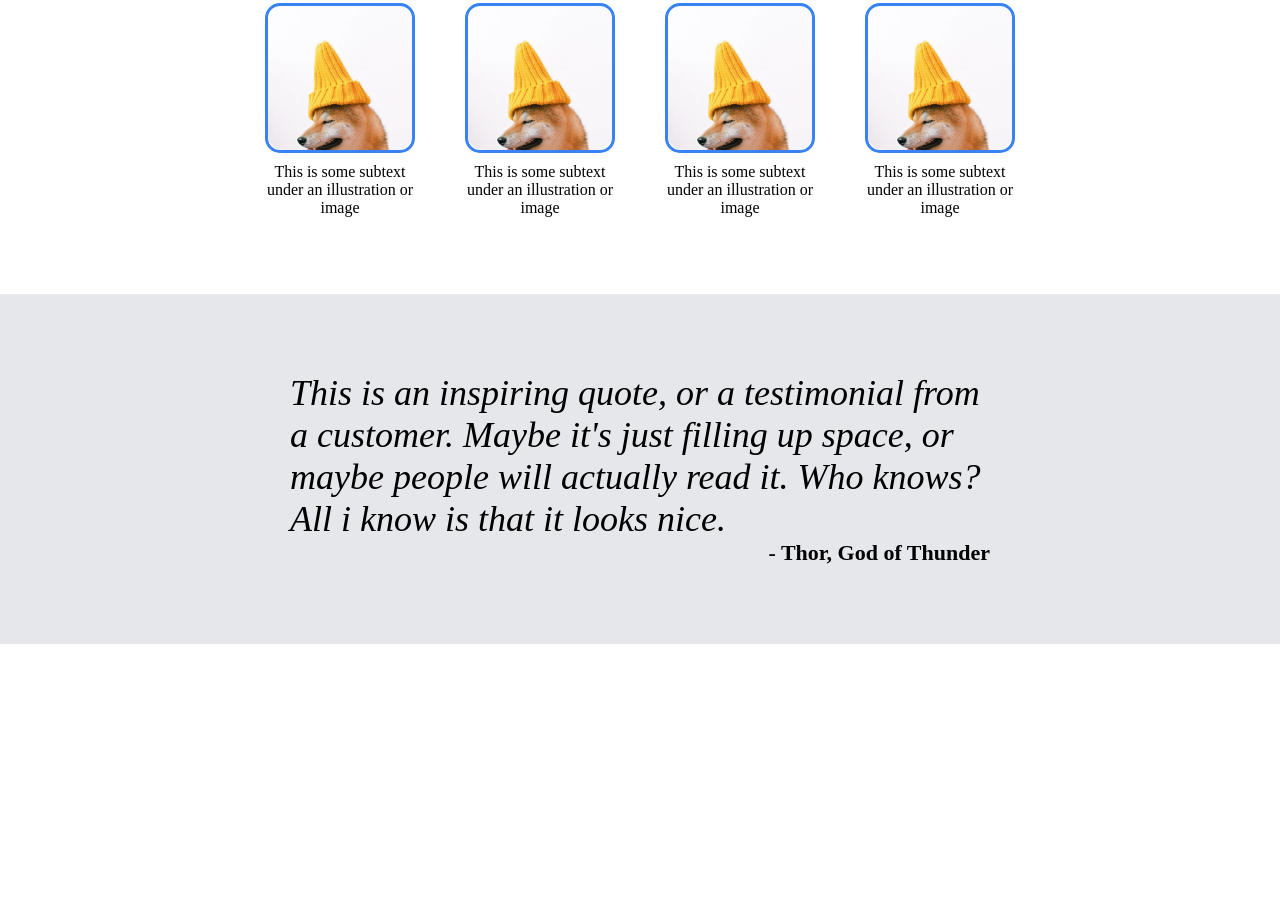
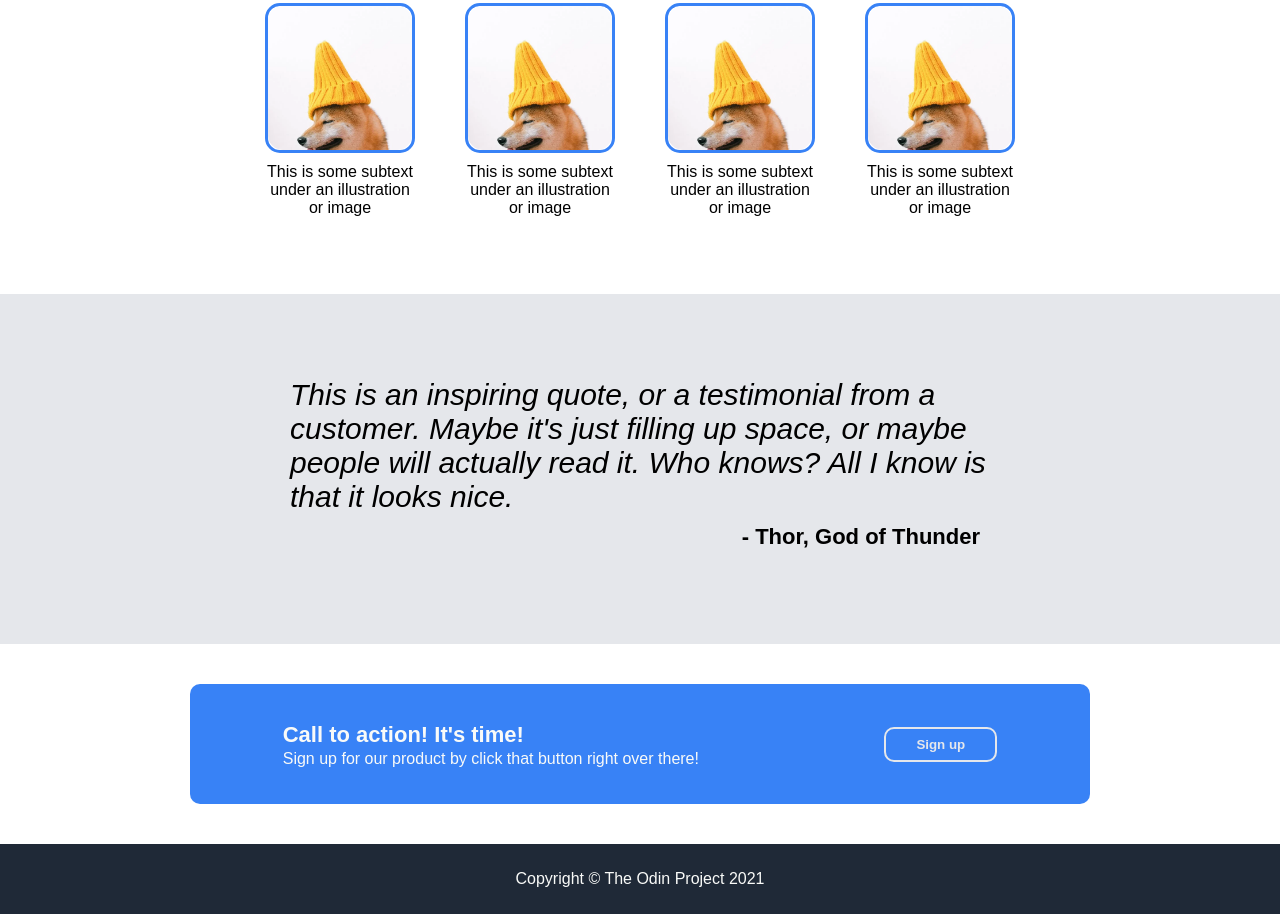
Before and after one commit to rjqocampo/odin-landing-page, a plain HTML site: page index.html in a window 1280 px wide. Shown: the part 501-1415 px from the top of the page. Before the commit the page ends 1145 px from the top, so only its background shows below. Drawn offline with Linux system fonts and the light colour scheme.

Commit message:
Finish action and footer sections

```diff
--- a/index.html
+++ b/index.html
@@ -64,11 +64,24 @@
 
         <section class="testimonial-section">
             <div class="quote-container">
-                <p>This is an inspiring quote, or a testimonial from a customer. Maybe it's just filling up space, or maybe people will actually read it. Who knows? All i know is that it looks nice.</p>
+                <p class="quote"><em>This is an inspiring quote, or a testimonial from a customer. Maybe it's just filling up space, or maybe people will actually read it. Who knows? All I know is that it looks nice.</em></p>
                 <span><strong>- Thor, God of Thunder</strong></span>
             </div>
         </section>
-        <section></section>
-        <footer></footer>
+
+        <section class="action-section">
+            <div class="action-container">
+                <div>
+                    <h5>Call to action! It's time!</h5>
+                    <p class="action-subheader">Sign up for our product by click that button right over there!</p>
+                </div>
+                <div>
+                    <button class="action-button">Sign up</button>
+                </div>
+            </div>
+        </section>
+        <footer>
+            <p>Copyright © The Odin Project 2021</p>
+        </footer>
     </body>
 </html>
--- a/style.css
+++ b/style.css
@@ -13,9 +13,18 @@ a {
 
 html, body {
     height: 100%;
+    font-family: Arial, Helvetica, sans-serif;
   }
 
-nav, ul, header, main, .info-contents-container, .testimonial-section {
+nav,
+ul,
+header,
+main,
+.info-contents-container,
+.testimonial-section,
+.action-section,
+.action-container,
+footer {
     display: flex;
 }
 
@@ -26,7 +35,7 @@ header  {
 }
 
 nav {
-    padding: 0 120px;
+    padding: 0 150px;
     align-items: center;
     width: 1600px;
     height: 70px;
@@ -47,7 +56,7 @@ h3 {
 
 main {
     background-color: #1f2937;
-    padding: 50px 120px;
+    padding: 50px 150px;
     align-items: center;
     gap: 40px;
 }
@@ -132,9 +141,8 @@ h4 {
     flex: 0 1 700px;
 }
 
-p {
-    font-size: 36px;
-    font-style: italic;
+.quote {
+    font-size: 30px;
 }
 
 span {
@@ -142,4 +150,38 @@ span {
     text-align: right;
     font-size: 22px;
     font-weight: 800px;
+    padding: 10px;
 }
+
+.action-section {
+    height: 200px;
+    justify-content: center;
+    align-items: center;
+}
+
+.action-container {
+    background-color: #3882f6;
+    color: #f9faf8;
+    height: 120px;
+    flex: 0 1 900px;
+    justify-content: space-around;
+    align-items: center;
+    border-radius: 10px;
+}
+
+h5 {
+    font-size: 22px;
+    margin: 2px 0;
+}
+
+.action-button {
+    border: 2px solid #e5e7eb;
+}
+
+footer {
+    color: #f9faf8;
+    background-color: #1f2937;
+    height: 70px;
+    justify-content: center;
+    align-items: center;
+}
```
